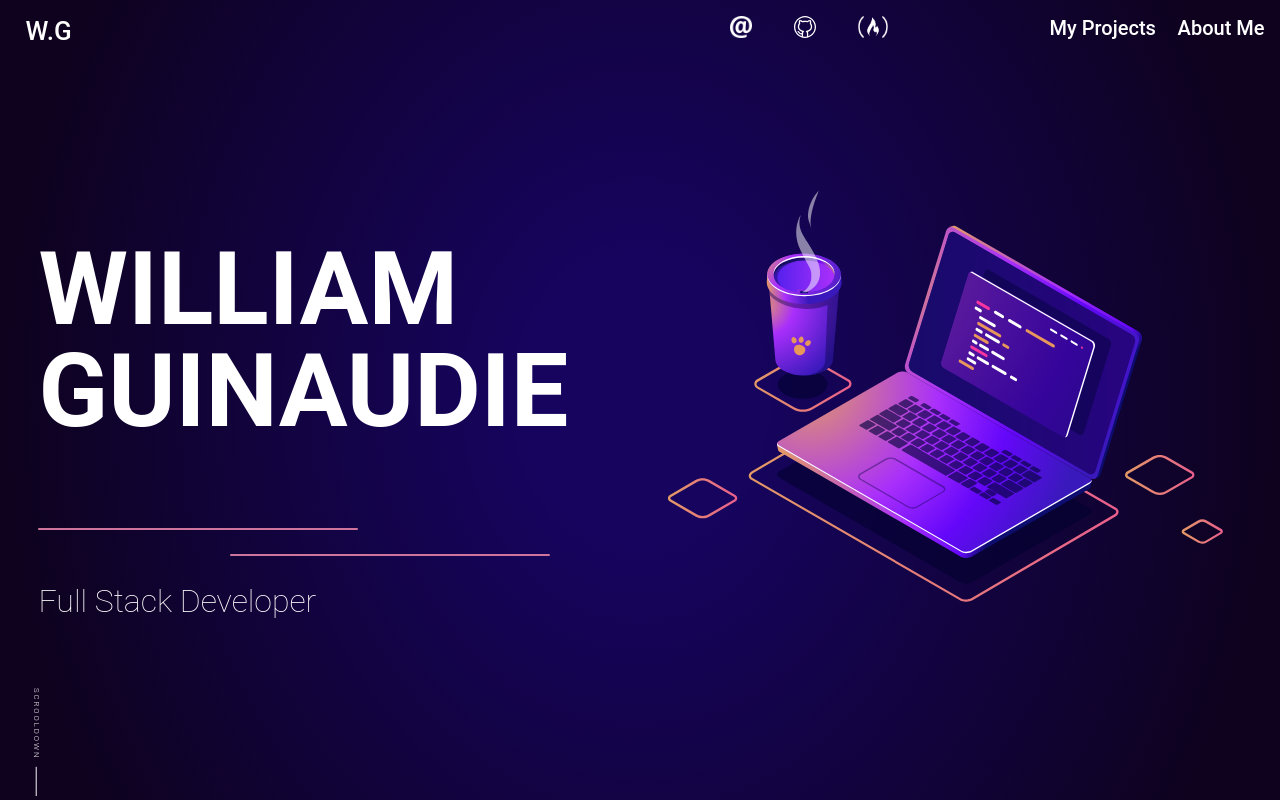
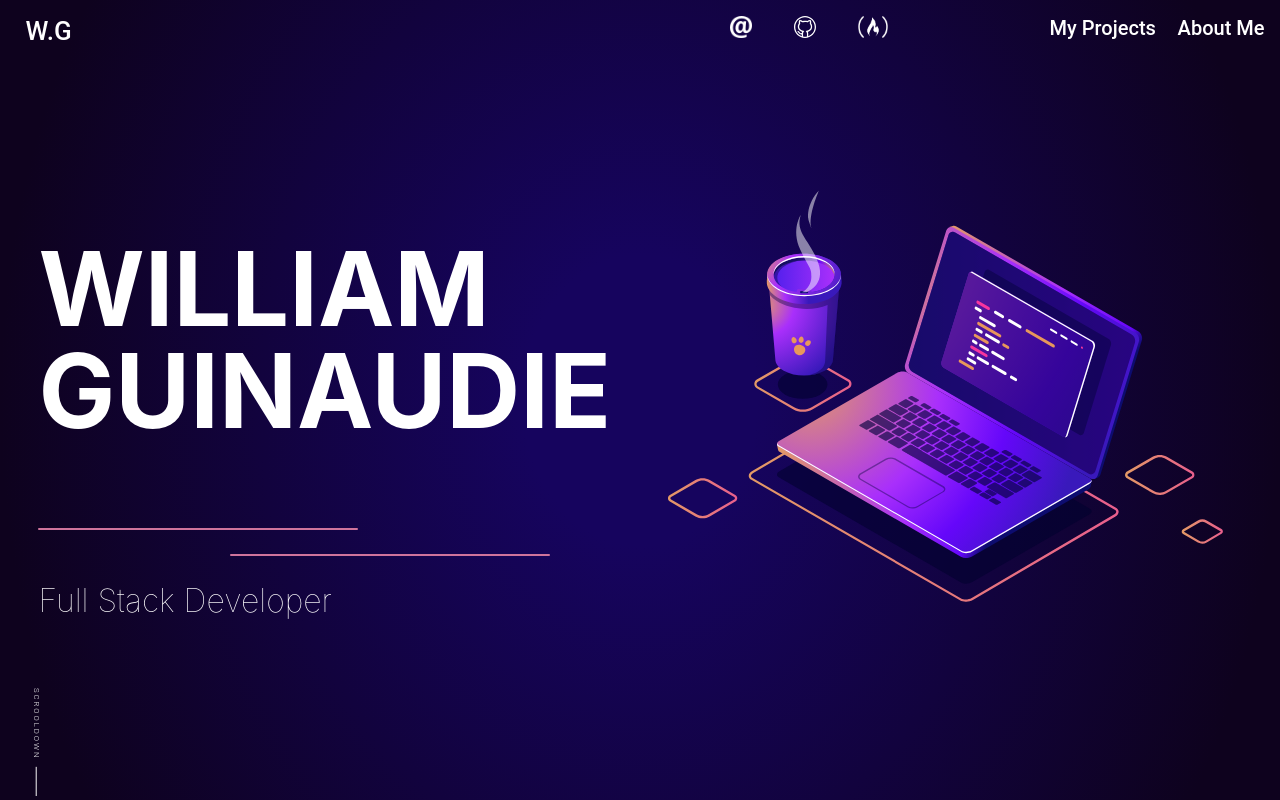
Before and after one commit to NeoHuncho/my-portfolio-legacy, a Next.js app: page / in a window 1280 px wide. Shown: the top 800 px of the page. Built offline with nearby package versions, Linux system fonts and the light colour scheme.

Commit message:
fixed font

```diff
--- a/components/index_page/index_page_header.jsx
+++ b/components/index_page/index_page_header.jsx
@@ -15,7 +15,6 @@ import {
 import { mediaQueries } from "../../styles/mediaQueries";
 
 const SubTitle = styled.h2`
-  font-family: Roboto;
   font-style: normal;
   font-weight: 100;
   color: #ffffff;
--- a/styles/styles.js
+++ b/styles/styles.js
@@ -140,7 +140,6 @@ export const IndexPageTitleSection = styled(TitleSection)`
 `;
 
 export const Title = styled.h1`
-  font-family: Roboto;
   font-weight: 700;
   color: #ffffff;
   font-style: normal;
```
